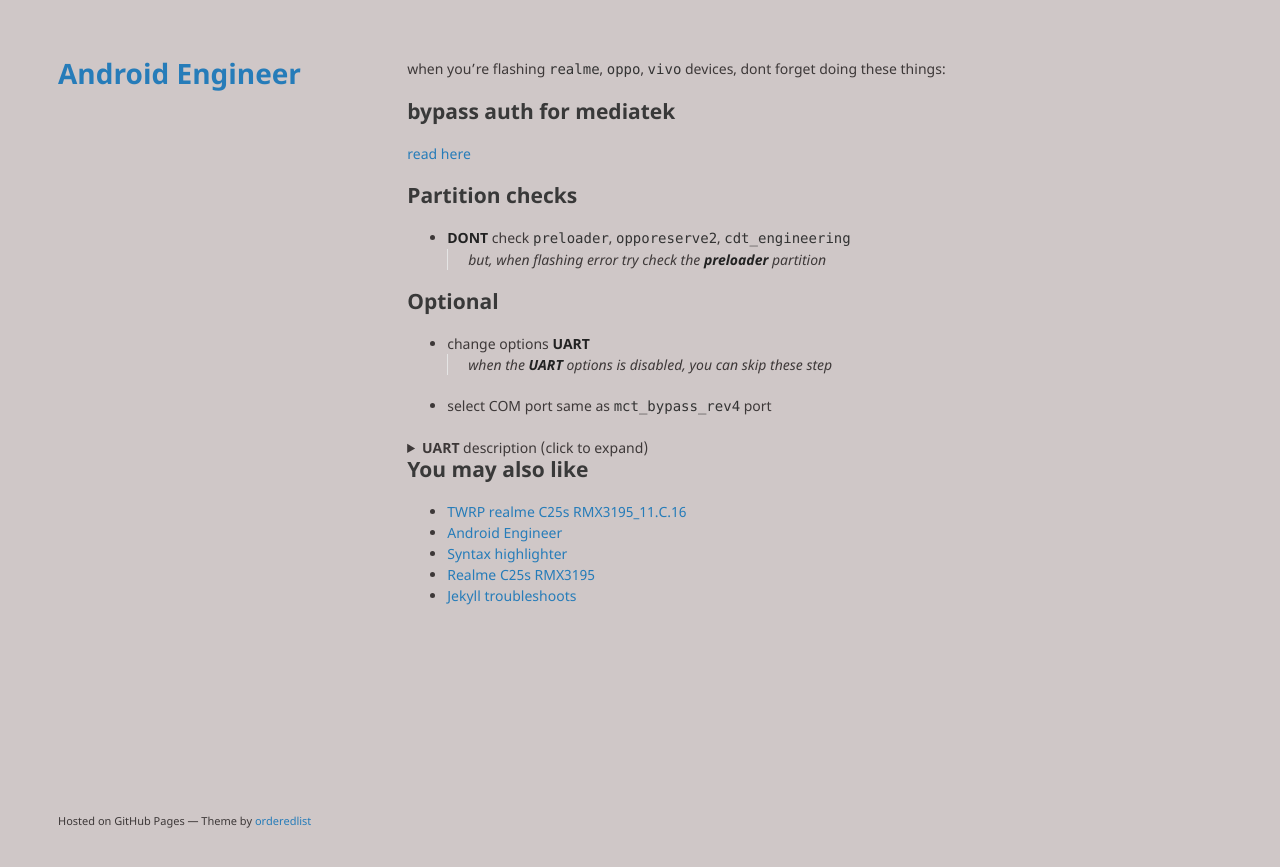
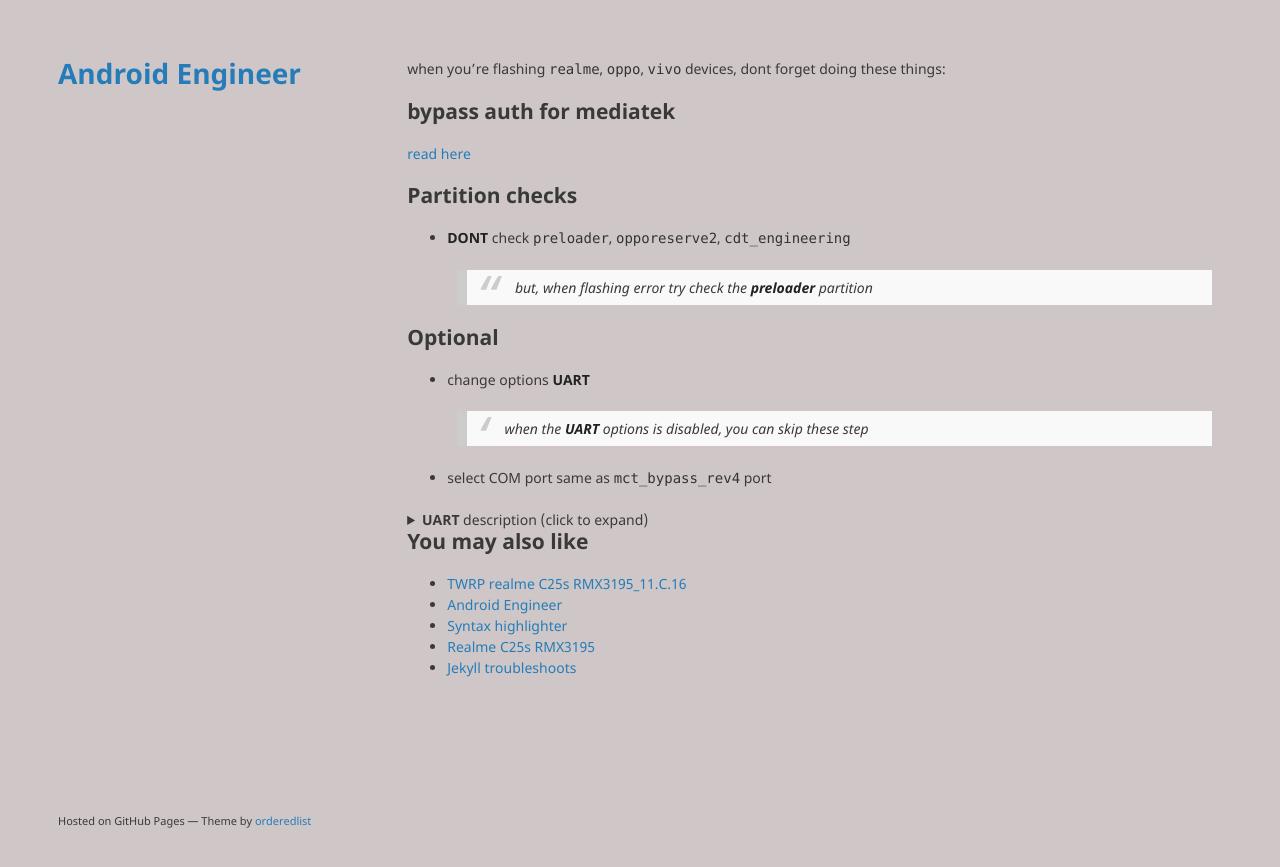
Before and after one commit to dimaslanjaka/android-engineer, a Jekyll site: the page built from SP-Flash-Tools.md, in a window 1280 px wide. Shown: the top 867 px of the page. Built offline with Jekyll 4.4.1, drawn with Linux system fonts in a browser that asks for light colours; our own code applies the rules of GitHub Pages for plain Markdown files; Markdown is read by kramdown in place of the engine named in the settings; comment, search, counter and statistics services are not loaded.

Commit message:
add blockquote styling

```diff
--- a/assets/css/style.scss
+++ b/assets/css/style.scss
@@ -9,7 +9,11 @@
 	word-wrap: break-word;
 }
 
-h1,h2,h3,h4,h5 {
+h1,
+h2,
+h3,
+h4,
+h5 {
 	word-wrap: break-word !important;
 	* {
 		word-wrap: break-word !important;
@@ -34,3 +38,23 @@
 		display: none; /* Hide on mobile devices */
 	}
 }
+
+// blockquote
+blockquote {
+	background: #f9f9f9;
+	border-left: 10px solid #ccc;
+	margin: 1.5em 10px;
+	padding: 0.5em 10px;
+	quotes: "\201C""\201D""\2018""\2019";
+}
+blockquote:before {
+	color: #ccc;
+	content: open-quote;
+	font-size: 4em;
+	line-height: 0.1em;
+	margin-right: 0.25em;
+	vertical-align: -0.4em;
+}
+blockquote p {
+	display: inline;
+}
```
Lines whose indentation alone changed are shown as unchanged.
